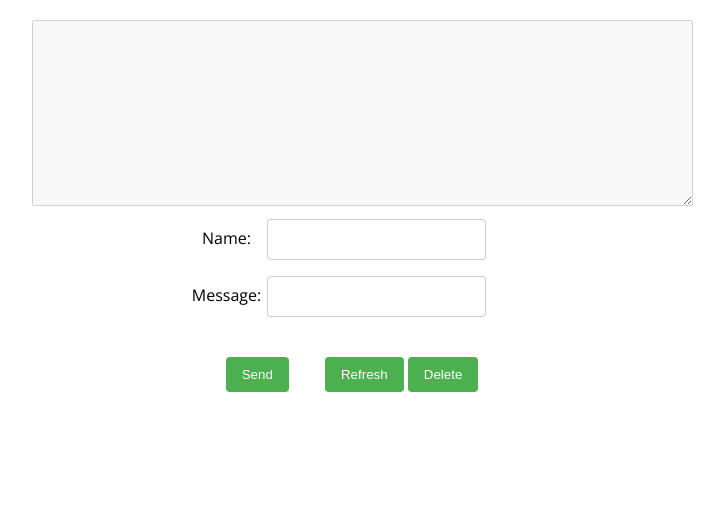
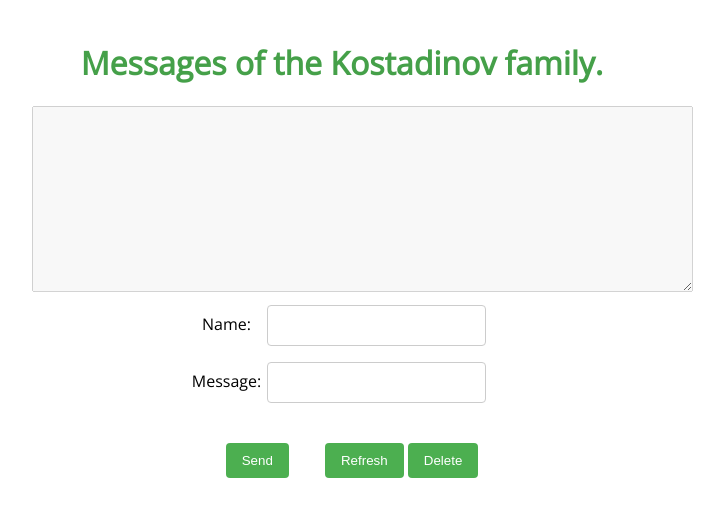
Before and after one commit to Krasimir-Kostadinow/familyMessage, a plain HTML site: page index.html in a window 1280 px wide. Shown: the whole page, without its empty margins (298-1022 px from the left). Drawn offline with nearby package versions, Linux system fonts and the light colour scheme.

Commit message:
new Title

```diff
--- a/index.html
+++ b/index.html
@@ -8,6 +8,7 @@
 </head>
 
 <body>
+    <h1>Messages of the Kostadinov family.</h1>
     <div id="main">
         <textarea id="messages" cols="80" rows="12" disabled="true"></textarea>
         <div id="controls">
--- a/styles.css
+++ b/styles.css
@@ -47,3 +47,6 @@ label {
 	width: 50%;
 	margin: 0 auto;
 }
+h1 {
+    color: #45a049;
+}
```
